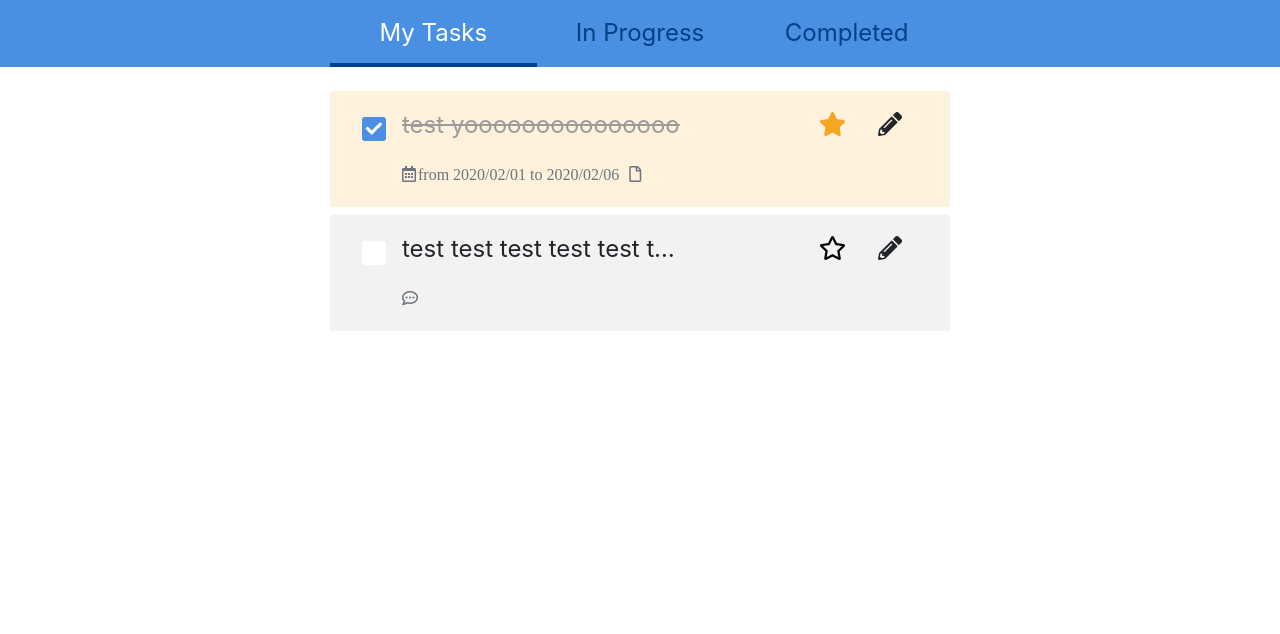
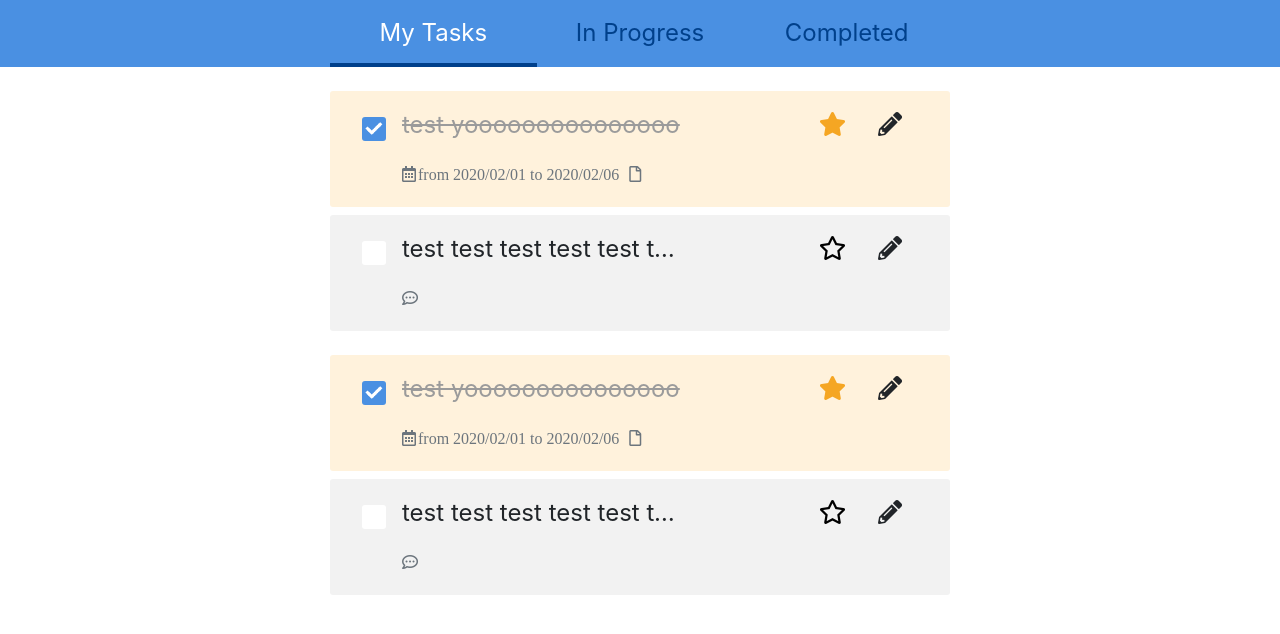
Before and after one commit to zondatw/vue-todolist, a Vue app: page / in a window 1280 px wide. Shown: the top 634 px of the page. Built offline with nearby package versions, Linux system fonts and the light colour scheme.

Commit message:
Add draggable of todo item

```diff
--- a/package.json
+++ b/package.json
@@ -12,7 +12,8 @@
     "core-js": "^3.4.4",
     "node-sass": "^4.13.1",
     "sass-loader": "^8.0.2",
-    "vue": "^2.6.10"
+    "vue": "^2.6.10",
+    "vuedraggable": "^2.23.2"
   },
   "devDependencies": {
     "@vue/cli-plugin-babel": "^4.1.0",
--- a/src/App.vue
+++ b/src/App.vue
@@ -16,12 +16,22 @@
           ></todo-item>
         </div>
       </div>
+      <div class="mt-4">
+        <draggable v-model="todos">
+          <div v-for="item in todos" :key="item.id">
+            <todo-item
+              :todo="item"
+            ></todo-item>
+          </div>
+        </draggable>
+      </div>
     </div>
   </div>
 </template>
 
 <script>
 import TodoItem from './components/TodoItem'
+import draggable from 'vuedraggable'
 
 export default {
   name: 'app',
@@ -53,6 +63,13 @@ export default {
   },
   components: {
     TodoItem,
+    draggable
   }
 }
 </script>
+
+<style lang="scss">
+.draggable {
+  cursor: move;
+}
+</style>
```
Also changed, not shown: 1 other file (tests, documents, lock files or other folders).
